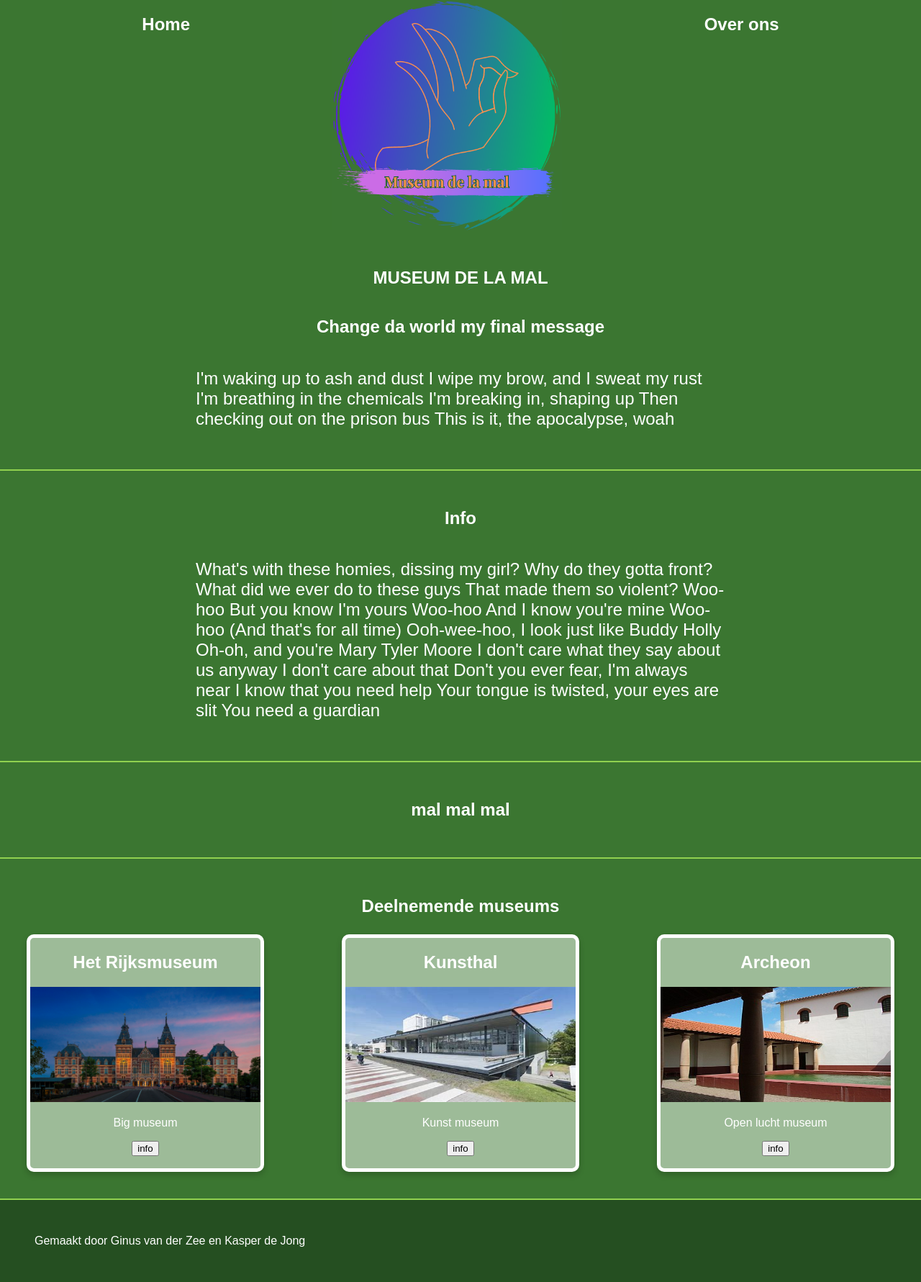
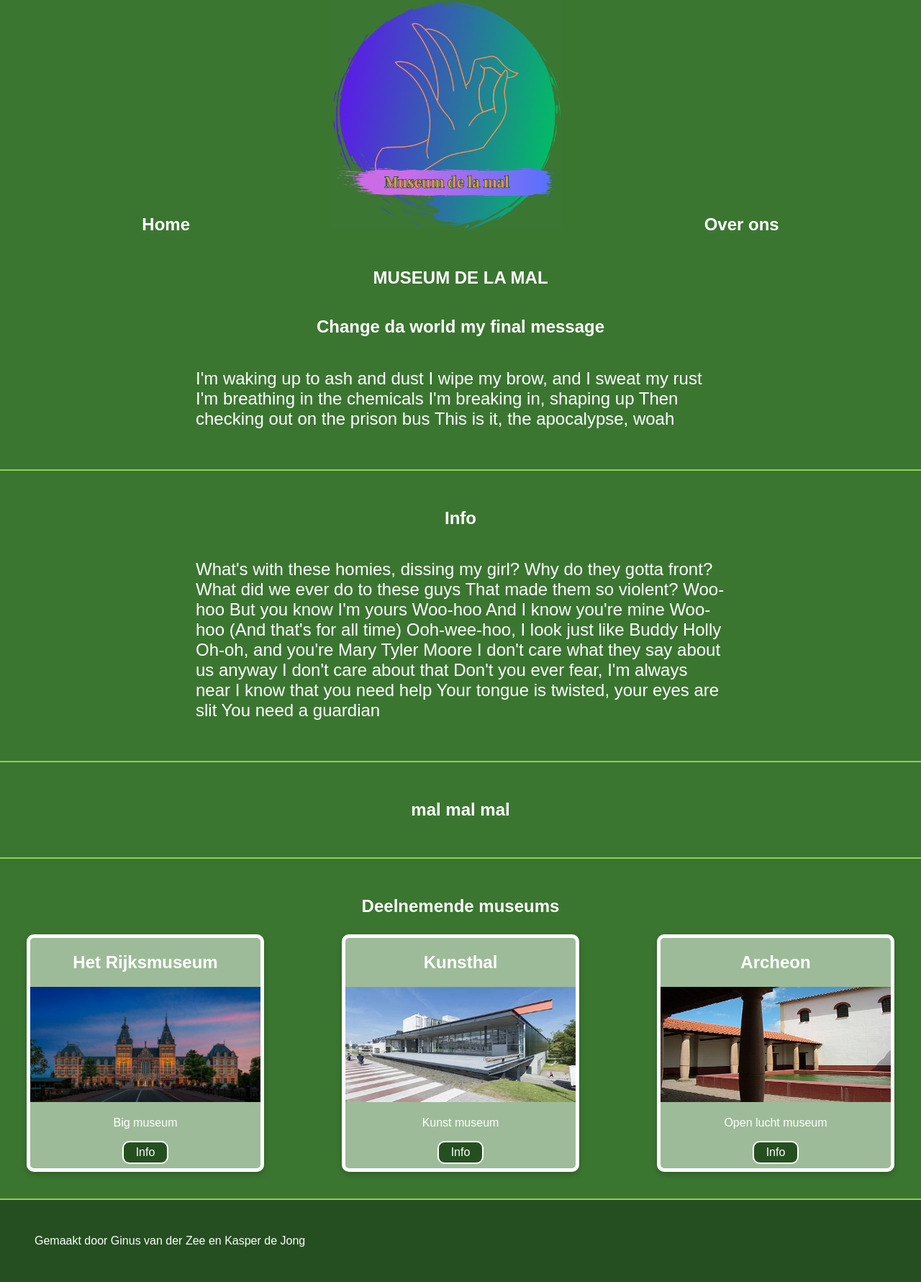
Before and after one commit to GinusHR/CLE-3, a PHP site: page / in a window 1280 px wide. Shown: the whole page at 72% size. Run offline with PHP 8.4, Linux system fonts and the light colour scheme.

Commit message:
Buttons banger

```diff
--- a/css/style.css
+++ b/css/style.css
@@ -9,10 +9,14 @@ body {
     display: flex;
     flex-direction: row;
     justify-content: space-evenly;
+    align-items: baseline;
+}
 
 
+.nav-bar h2 {
+    margin-bottom: -9vh;
+}
 
-}
 
 .logo {
     max-width: 20rem;
@@ -77,6 +81,17 @@ section {
     height: 10rem;
 }
 
+.museum-card button {
+
+    font-family: 'Spoof', sans-serif;
+    width: 4rem;
+    height: 2rem;
+    border: 2px solid white;
+    border-radius: 10px;
+    background-color: #254f21;
+    color: white;
+    font-size: 16px;
+}
 
 .modal {
     opacity: 0;
--- a/js/main.js
+++ b/js/main.js
@@ -43,7 +43,7 @@ function succesHandler(data) {
         const beschrijving = document.createElement('p');
         beschrijving.innerText = `${museum.tag}`
         const button = document.createElement('button');
-        button.innerText = 'info';
+        button.innerText = 'Info';
         button.dataset.id = museum.id;
 
 
```
